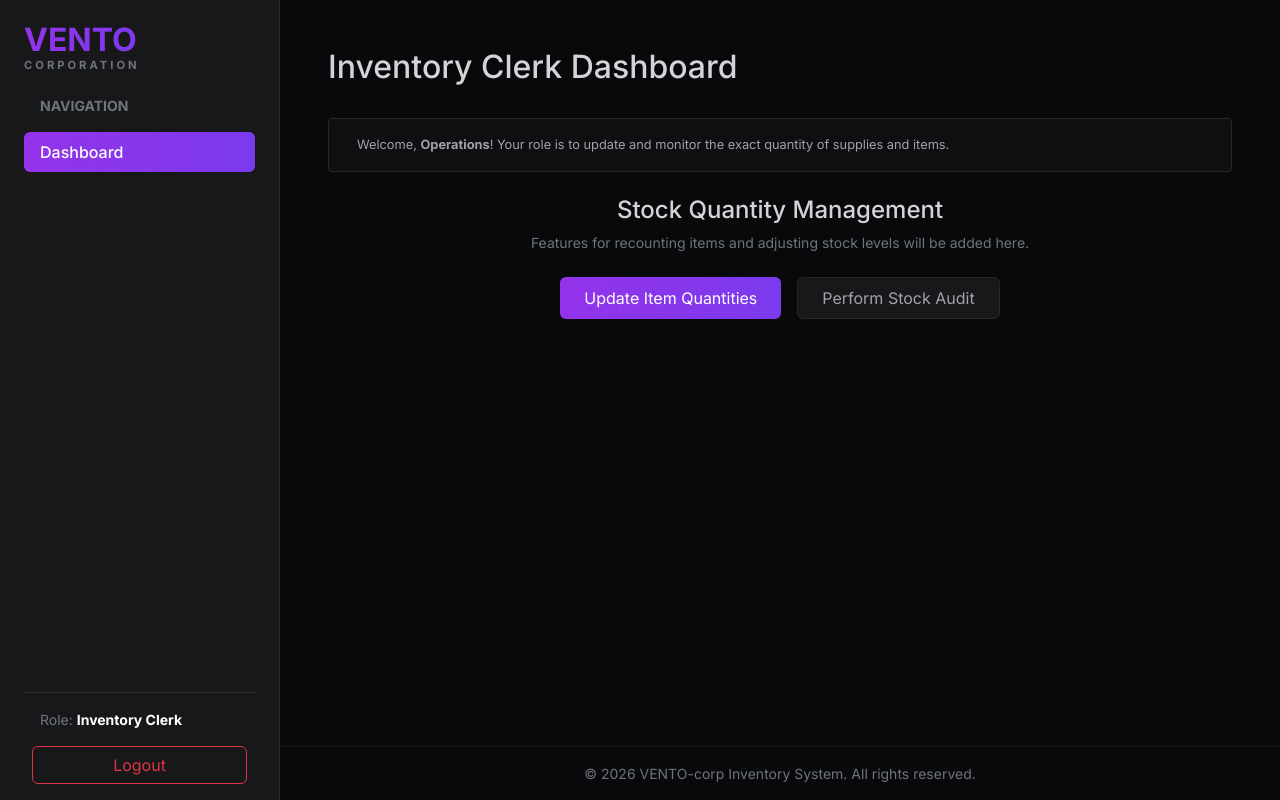
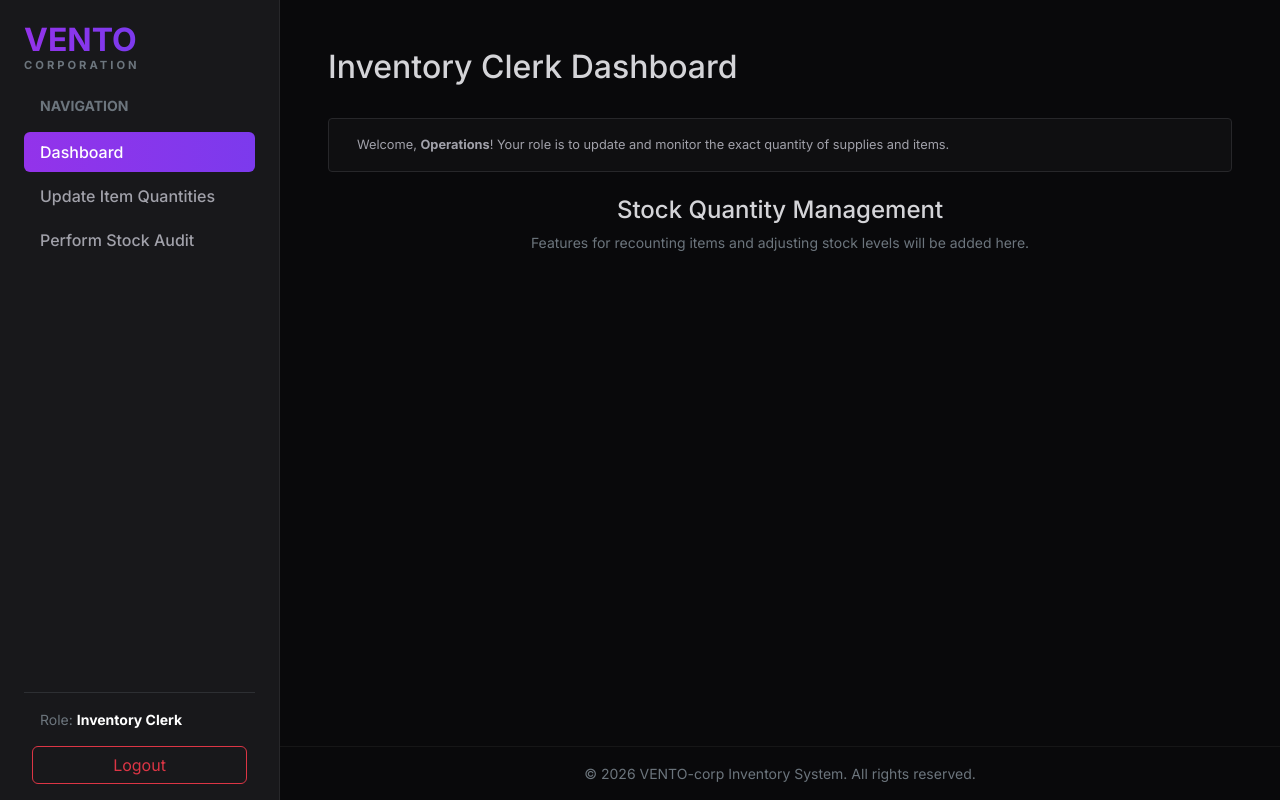
Before and after one commit to sijey-CJAA/VENTO-corp, a PHP site: page /public/employee/inventoryClerk/inventoryClerk.php in a window 1280 px wide. Run offline with PHP 8.4, Linux system fonts and the light colour scheme; a user stored in the database is signed in.

Commit message:
inayos yung sa inventoryclerk

```diff
--- a/includes/employeeHeader.php
+++ b/includes/employeeHeader.php
@@ -155,6 +155,18 @@
                                 Dashboard
                             </a>
                         </li>
+                        <?php if (isset($_SESSION['role']) && $_SESSION['role'] === 'inventory_clerk'): ?>
+                        <li class="nav-item">
+                            <a href="#" class="nav-link">
+                                Update Item Quantities
+                            </a>
+                        </li>
+                        <li class="nav-item">
+                            <a href="#" class="nav-link">
+                                Perform Stock Audit
+                            </a>
+                        </li>
+                        <?php endif; ?>
                     </ul>
                 </div>
 
--- a/public/employee/inventoryClerk/inventoryClerk.php
+++ b/public/employee/inventoryClerk/inventoryClerk.php
@@ -22,11 +22,7 @@ require_once '../../../includes/employeeHeader.php';
 
     <div class="feature-card text-center mt-4">
         <h4 class="mb-2">Stock Quantity Management</h4>
-        <p class="text-secondary small mb-4">Features for recounting items and adjusting stock levels will be added here.</p>
-        <div class="d-flex justify-content-center gap-3 flex-wrap">
-            <button class="btn btn-primary-purple px-4 py-2">Update Item Quantities</button>
-            <button class="btn btn-outline-dark px-4 py-2">Perform Stock Audit</button>
-        </div>
+        <p class="text-secondary small mb-0">Features for recounting items and adjusting stock levels will be added here.</p>
     </div>
 </div>
 
```
